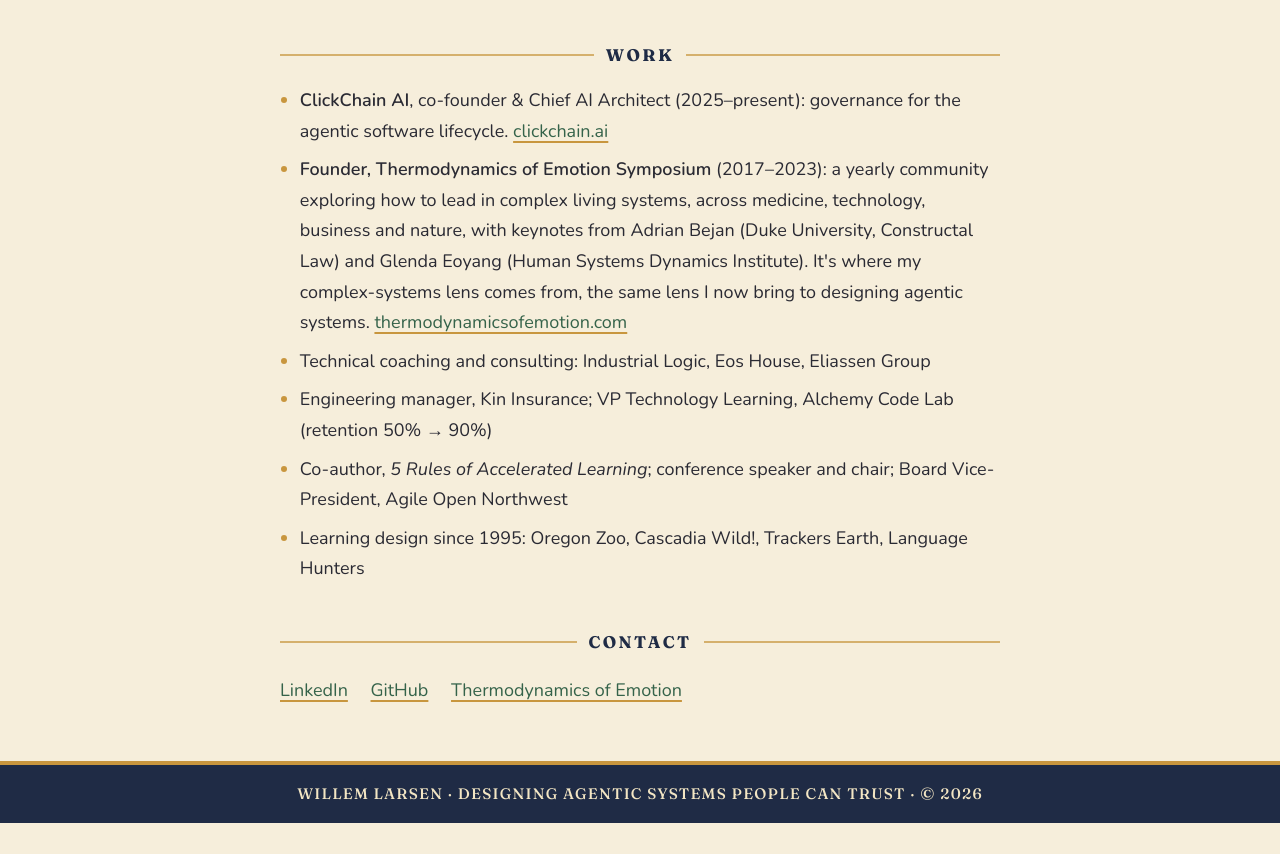
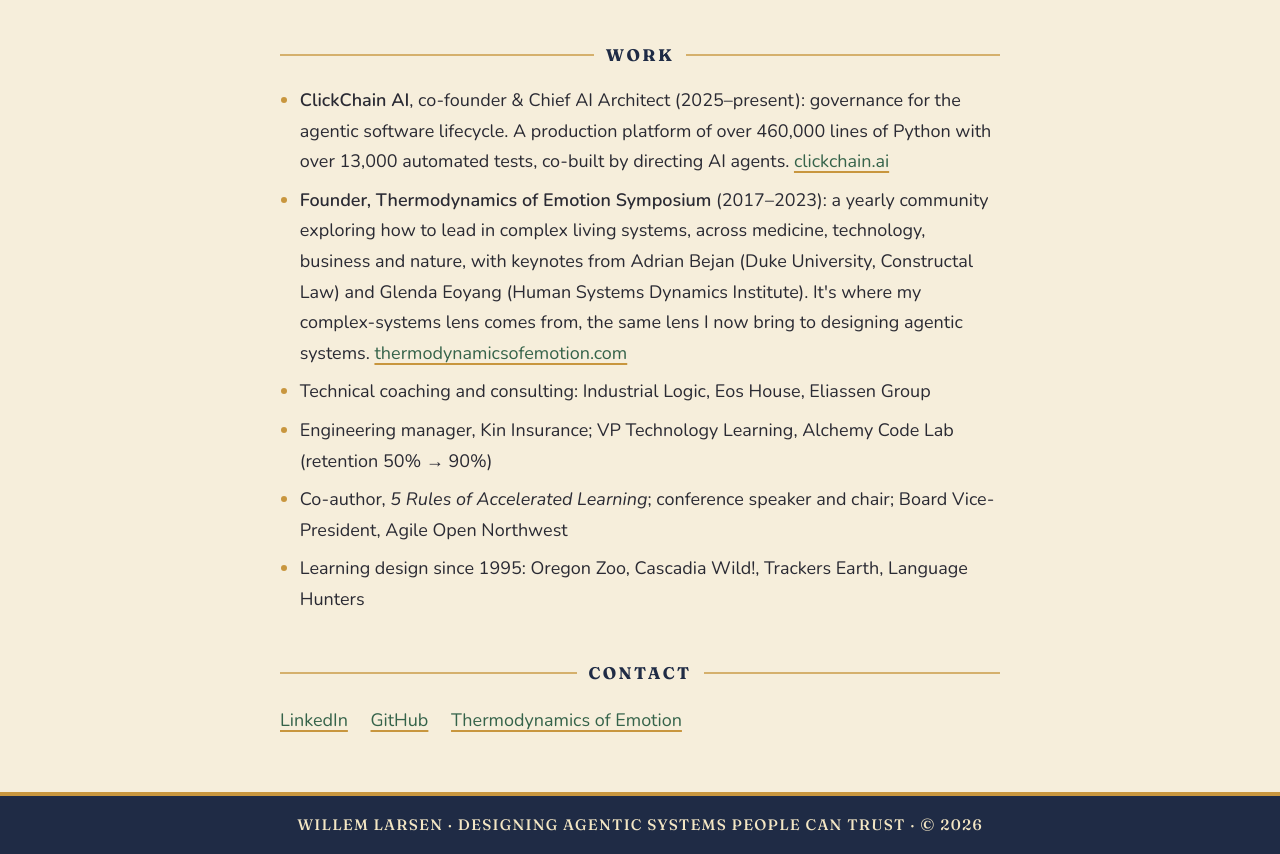
Before and after one commit to willemlarsen/willemlarsen.github.io, a plain HTML site: page index.html in a window 1280 px wide. Shown: the part 2007-2861 px from the top of the page. Before the commit the page ends 2830 px from the top, so only its background shows below. Drawn offline with nearby package versions, Linux system fonts and the light colour scheme.

Commit message:
Work: ClickChain size and test count
Co-Authored-By: Claude Opus 5.5 <noreply@anthropic.com>

```diff
--- a/index.html
+++ b/index.html
@@ -45,7 +45,7 @@
 
   <h2>Work</h2>
   <ul class="plain">
-    <li><strong>ClickChain AI</strong>, co-founder &amp; Chief AI Architect (2025–present): governance for the agentic software lifecycle. <a href="https://clickchain.ai">clickchain.ai</a></li>
+    <li><strong>ClickChain AI</strong>, co-founder &amp; Chief AI Architect (2025–present): governance for the agentic software lifecycle. A production platform of over 460,000 lines of Python with over 13,000 automated tests, co-built by directing AI agents. <a href="https://clickchain.ai">clickchain.ai</a></li>
     <li><strong>Founder, Thermodynamics of Emotion Symposium</strong> (2017–2023): a yearly community exploring how to lead in complex living systems, across medicine, technology, business and nature, with keynotes from Adrian Bejan (Duke University, Constructal Law) and Glenda Eoyang (Human Systems Dynamics Institute). It's where my complex-systems lens comes from, the same lens I now bring to designing agentic systems. <a href="https://thermodynamicsofemotion.com">thermodynamicsofemotion.com</a></li>
     <li>Technical coaching and consulting: Industrial Logic, Eos House, Eliassen Group</li>
     <li>Engineering manager, Kin Insurance; VP Technology Learning, Alchemy Code Lab (retention 50% → 90%)</li>
```
